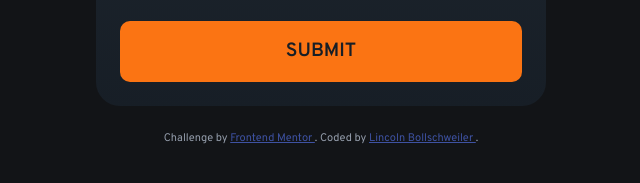
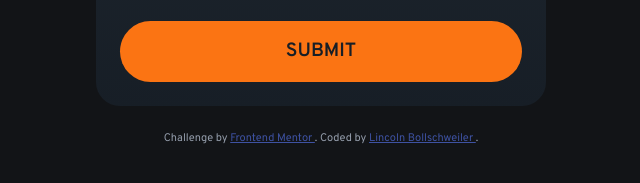
Before and after one commit to LincolnBollschweiler/frontendMentorRating, a website built with Vite: page index.html in a window 1280 px wide. Shown: the part 463-646 px from the top of the page, 319-959 px from the left. Built offline with nearby package versions, Linux system fonts and the light colour scheme.

Commit message:
increased SUBMIT border radius

```diff
--- a/src/sass/style.scss
+++ b/src/sass/style.scss
@@ -87,7 +87,7 @@ body {
     }
 
     .submit-btn {
-      border-radius: 10px;
+      border-radius: 2rem;
       border: none;
       width: 100%;
       padding: 1rem;
```
